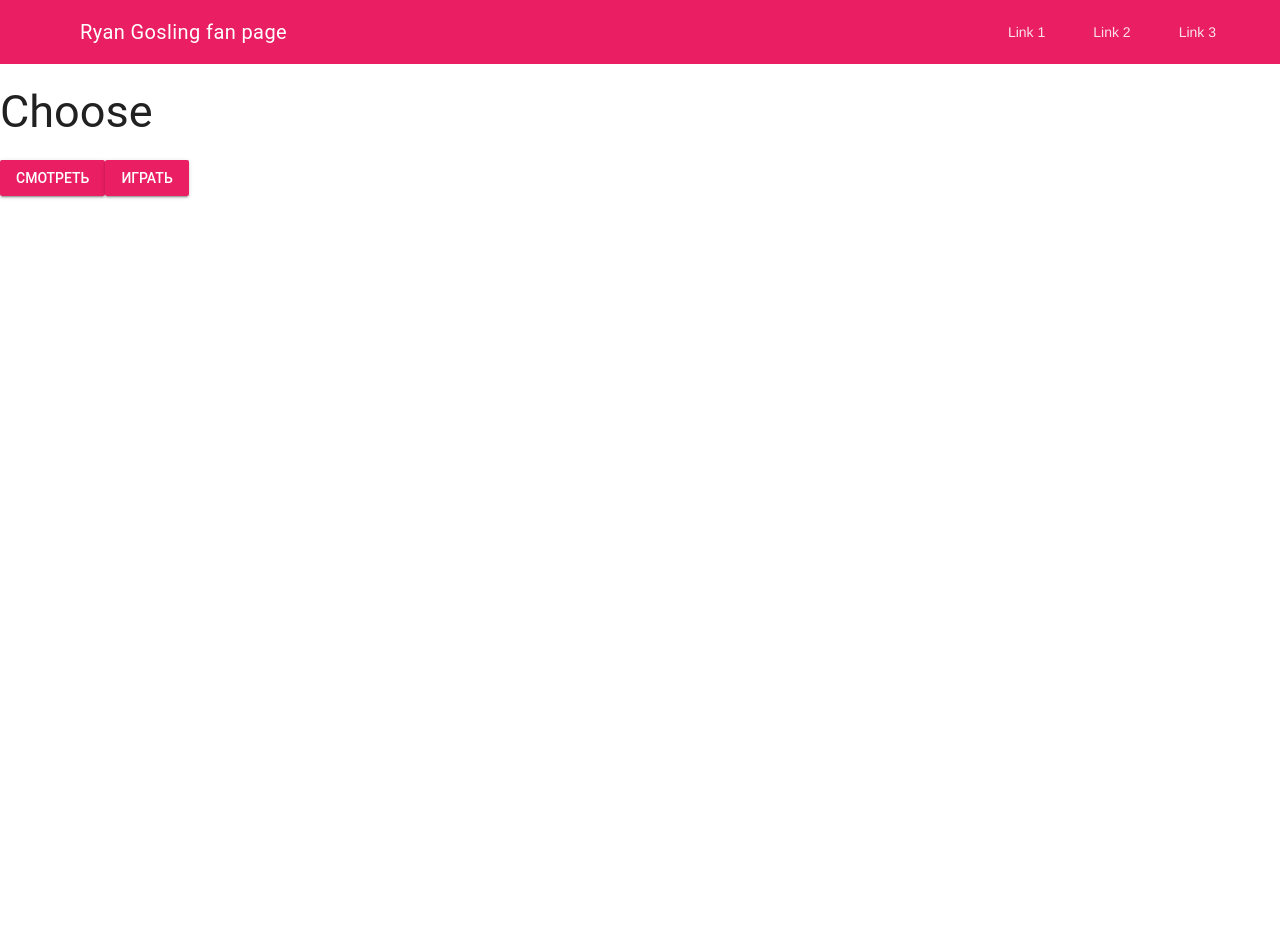
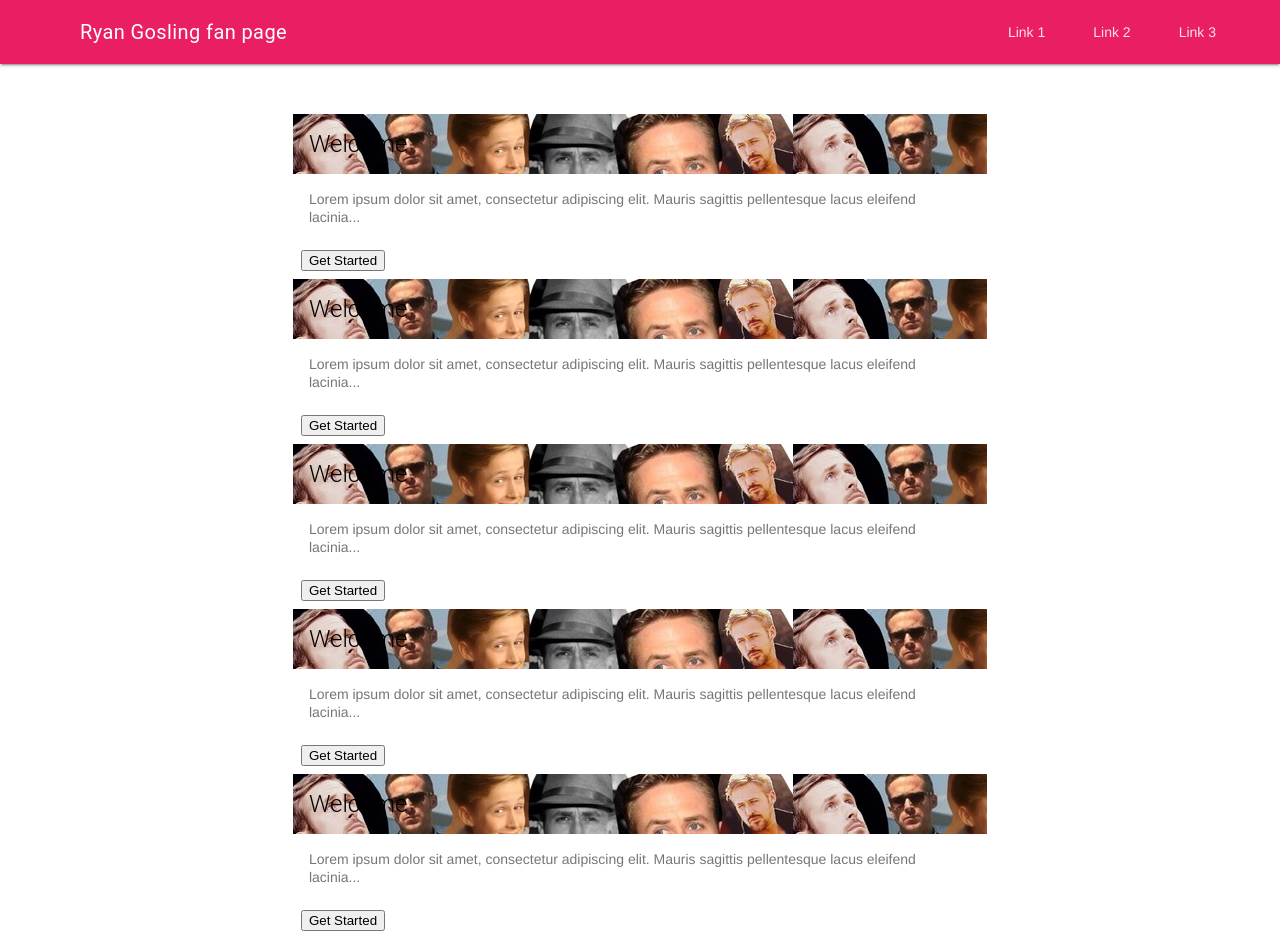
Before and after one commit to bananna0/gosling, an Angular app: page /#/welcome in a window 1280 px wide. Before the commit the page ends 800 px from the top, so only its background shows below. Built offline with nearby package versions, Linux system fonts and the light colour scheme.

Commit message:
Add cards to welcome page

```diff
--- a/src/app/app.component.html
+++ b/src/app/app.component.html
@@ -10,21 +10,10 @@
       </nav>
     </div>
   </div>
-  <div class="mdl-layout__drawer">
-      <span class="mdl-layout-title">Title</span>
-      <nav class="mdl-navigation">
-        <a class="mdl-navigation__link" href="">Link</a>
-        <a class="mdl-navigation__link" href="">Link</a>
-        <a class="mdl-navigation__link" href="">Link</a>
-      </nav>
-    </div>
   <div class="mdl-layout-content">
-        <!--<router-outlet></router-outlet>-->
+        <router-outlet></router-outlet>
   </div>
 </div>
-<h2> Choose </h2>
-<button class="mdl-button mdl-js-button mdl-button--raised mdl-button--colored"> Смотреть </button>
-<button class="mdl-button mdl-js-button mdl-button--raised mdl-button--colored"> Играть </button>
 
 <!--
 <div class="demo-container demo-layout-transparent">
--- a/src/app/app.module.ts
+++ b/src/app/app.module.ts
@@ -5,9 +5,11 @@ import { RouterModule } from '@angular/router'
 
 import { routes } from './app.routes';
 import { AppComponent } from './app.component';
+import { HomeComponent } from './home/index';
 @NgModule({
   declarations: [
-    AppComponent
+    AppComponent,
+    HomeComponent
   ],
   imports: [
     BrowserModule,
--- a/src/app/home/home.component.css
+++ b/src/app/home/home.component.css
@@ -0,0 +1,15 @@
+.card-container {
+    margin-top: 50px;
+
+    display: flex;
+    flex-direction: row;
+    justify-content: space-around;
+
+    align-items: flex-start;
+    flex-wrap: wrap;
+    align-content: space-around;
+}
+
+.welcome-card {
+    background-image: url(../../images/header2.jpg);
+}
--- a/src/app/home/home.component.html
+++ b/src/app/home/home.component.html
@@ -1 +1,94 @@
-<div>Welcome!</div>
+
+<div class="card-container">
+
+<div class="main-card" mdl-card mdl-shadow="2">
+    <div class="mdl-card__title welcome-card">
+      <h2 class="mdl-card__title-text">Welcome</h2>
+    </div>
+    <div class = "mdl-card__supporting-text">
+      Lorem ipsum dolor sit amet, consectetur adipiscing elit.
+      Mauris sagittis pellentesque lacus eleifend lacinia...
+    </div>
+    <div class="mdl-card__actions" mdl-card-border>
+      <button mdl-button mdl-colored mdl-ripple>Get Started</button>
+    </div>
+    <div class="mdl-card__menu">
+      <button mdl-button  mdl-button-type="icon" mdl-ripple>
+        <div class="mdl-icon">share</div>
+      </button>
+    </div>
+  </div>
+
+  <div class="main-card" mdl-card mdl-shadow="2">
+      <div class="mdl-card__title welcome-card">
+        <h2 class="mdl-card__title-text">Welcome</h2>
+      </div>
+      <div class = "mdl-card__supporting-text">
+        Lorem ipsum dolor sit amet, consectetur adipiscing elit.
+        Mauris sagittis pellentesque lacus eleifend lacinia...
+      </div>
+      <div class="mdl-card__actions" mdl-card-border>
+        <button mdl-button mdl-colored mdl-ripple>Get Started</button>
+      </div>
+      <div class="mdl-card__menu">
+        <button mdl-button  mdl-button-type="icon" mdl-ripple>
+          <div class="mdl-icon">share</div>
+        </button>
+      </div>
+    </div>
+
+    <div class="main-card" mdl-card mdl-shadow="2">
+        <div class="mdl-card__title welcome-card">
+          <h2 class="mdl-card__title-text">Welcome</h2>
+        </div>
+        <div class = "mdl-card__supporting-text">
+          Lorem ipsum dolor sit amet, consectetur adipiscing elit.
+          Mauris sagittis pellentesque lacus eleifend lacinia...
+        </div>
+        <div class="mdl-card__actions" mdl-card-border>
+          <button mdl-button mdl-colored mdl-ripple>Get Started</button>
+        </div>
+        <div class="mdl-card__menu">
+          <button mdl-button  mdl-button-type="icon" mdl-ripple>
+            <div class="mdl-icon">share</div>
+          </button>
+        </div>
+      </div>
+
+      <div class="main-card" mdl-card mdl-shadow="2">
+          <div class="mdl-card__title welcome-card">
+            <h2 class="mdl-card__title-text">Welcome</h2>
+          </div>
+          <div class = "mdl-card__supporting-text">
+            Lorem ipsum dolor sit amet, consectetur adipiscing elit.
+            Mauris sagittis pellentesque lacus eleifend lacinia...
+          </div>
+          <div class="mdl-card__actions" mdl-card-border>
+            <button mdl-button mdl-colored mdl-ripple>Get Started</button>
+          </div>
+          <div class="mdl-card__menu">
+            <button mdl-button  mdl-button-type="icon" mdl-ripple>
+              <div class="mdl-icon">share</div>
+            </button>
+          </div>
+        </div>
+
+        <div class="main-card" mdl-card mdl-shadow="2">
+            <div class="mdl-card__title welcome-card">
+              <h2 class="mdl-card__title-text">Welcome</h2>
+            </div>
+            <div class = "mdl-card__supporting-text">
+              Lorem ipsum dolor sit amet, consectetur adipiscing elit.
+              Mauris sagittis pellentesque lacus eleifend lacinia...
+            </div>
+            <div class="mdl-card__actions" mdl-card-border>
+              <button mdl-button mdl-colored mdl-ripple>Get Started</button>
+            </div>
+            <div class="mdl-card__menu">
+              <button mdl-button  mdl-button-type="icon" mdl-ripple>
+                <div class="mdl-icon">share</div>
+              </button>
+            </div>
+          </div>
+
+</div>
```
